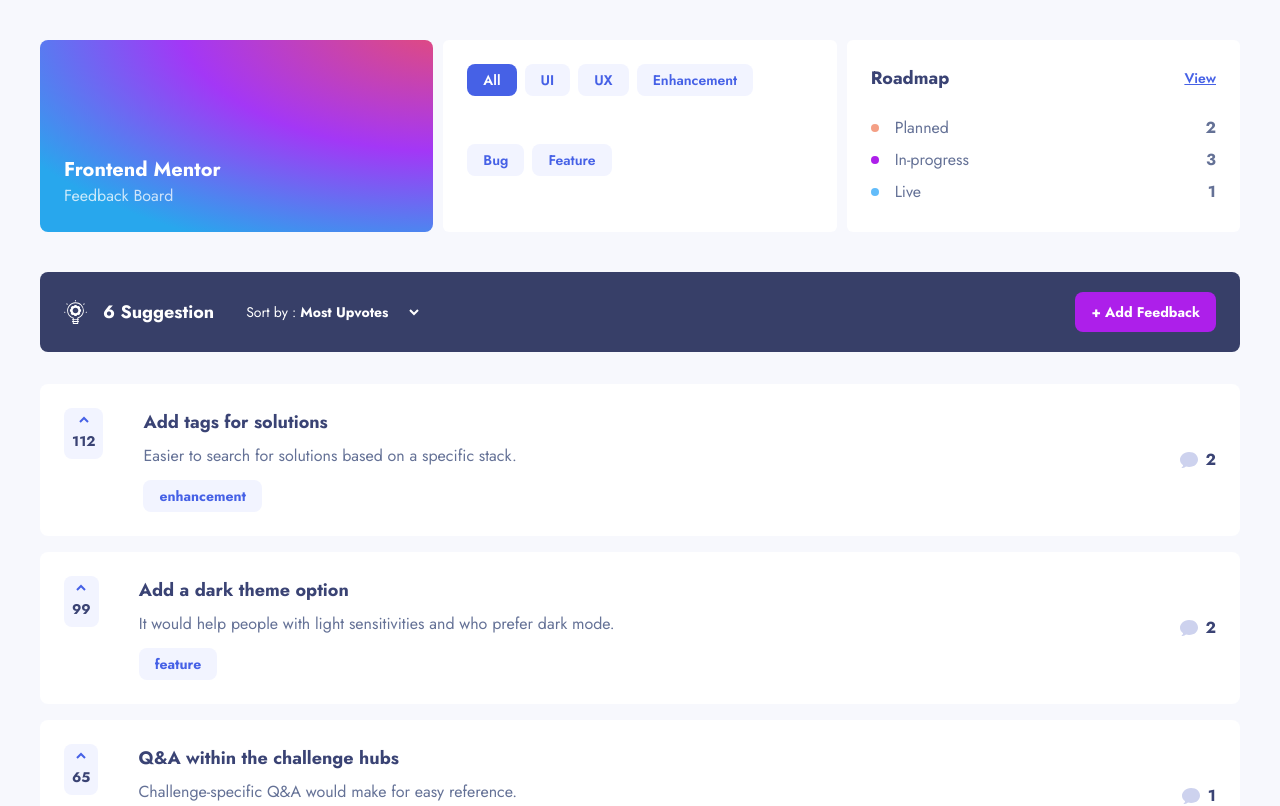
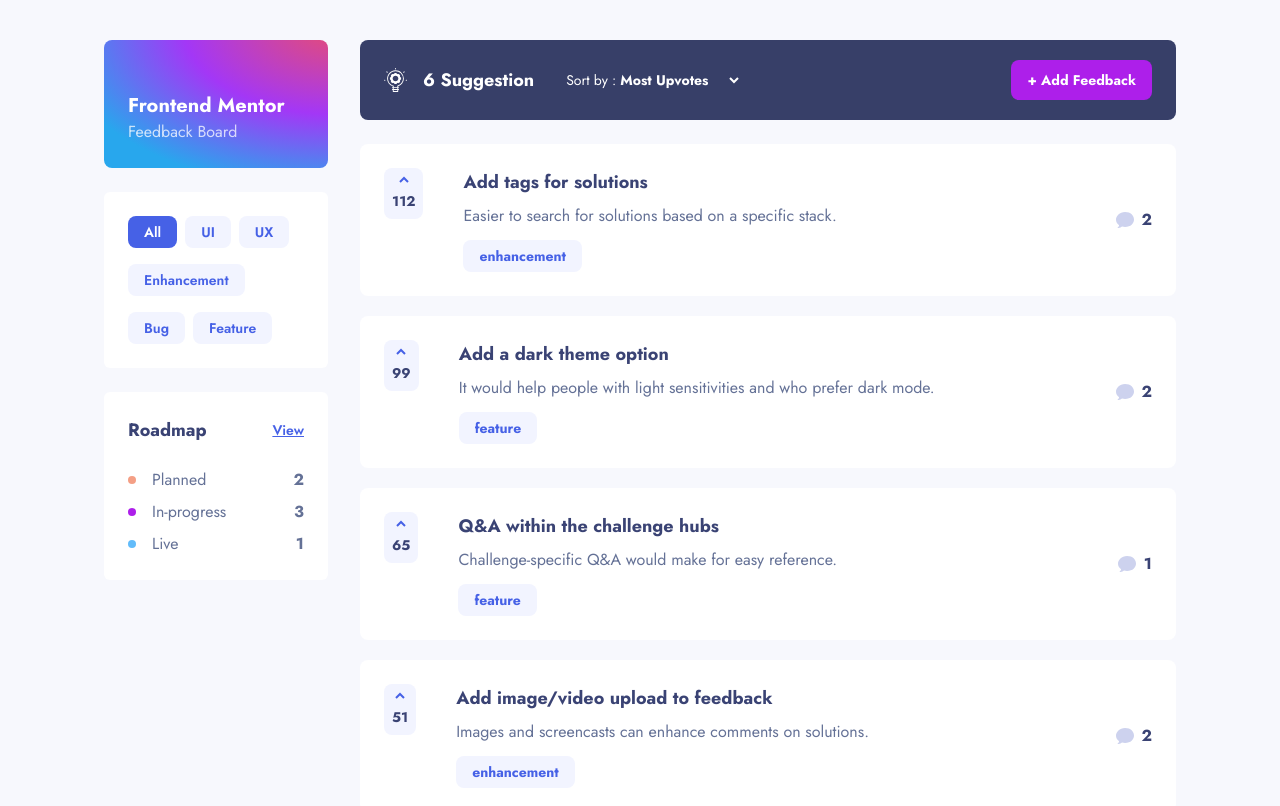
Before and after one commit to m4rk00s/product-feedback-app, a React (Vite) app: page / in a window 1280 px wide. Shown: the top 806 px of the page. Built offline with nearby package versions, Linux system fonts and the light colour scheme.

Commit message:
responsive desktop

```diff
--- a/src/routes/FeedbackDetail.tsx
+++ b/src/routes/FeedbackDetail.tsx
@@ -28,7 +28,8 @@
 
   if (feedbackDetail !== undefined) {
     return (
-      <div className="md:py-14 md:px-10 bg-[#F7F8FD] min-h-full p-6">
+      <div className="bg-[#F7F8FD]">
+        <div className="lg:max-w-3xl lg:mx-auto md:py-14 md:px-10 min-h-full p-6">
           {/* header */}
           <div className="flex justify-between h-10">
             <button
@@ -140,7 +141,9 @@
             </div>
 
             <div className="bg-white mt-6 p-6 rounded-lg">
-            <div className="text-[#3A4374] text-lg font-bold">Add Comment</div>
+              <div className="text-[#3A4374] text-lg font-bold">
+                Add Comment
+              </div>
 
               <Formik
                 initialValues={{
@@ -197,6 +200,7 @@
             </div>
           </div>
         </div>
+      </div>
     );
   } else {
     return <NotFound />;
--- a/src/routes/NewFeedback.tsx
+++ b/src/routes/NewFeedback.tsx
@@ -12,7 +12,8 @@
   const dispatch = useAppDispatch();
 
   return (
-    <div className="md:p-14 bg-[#F7F8FD] min-h-full p-6">
+    <div className="bg-[#F7F8FD]">
+      <div className="md:p-14 min-h-full p-6">
         <div className="max-w-lg mx-auto">
           <div className="flex justify-between h-10">
             <button
@@ -138,5 +139,6 @@
           </div>
         </div>
       </div>
+    </div>
   );
 }
--- a/src/routes/Roadmap.tsx
+++ b/src/routes/Roadmap.tsx
@@ -79,16 +79,17 @@
   }
 
   return (
-    <div className="md:py-14 md:px-10 relative flex flex-col bg-[#F7F8FD] min-h-full">
-      <div className="md:rounded-lg sticky top-0 flex items-center justify-between p-6 bg-[#373F68] text-white">
+    <div className="bg-[#F7F8FD]">
+      <div className="lg:max-w-6xl lg:mx-auto md:py-14 md:px-10 relative flex flex-col min-h-full">
+        <div className="lg:static md:rounded-lg sticky top-0 flex items-center justify-between p-6 bg-[#373F68] text-white">
           <div className="flex flex-col">
             <button
               type="button"
               className="flex items-center gap-4 font-bold text-white text-sm"
               onClick={() => navigate(-1)}
             >
-            <IconArrowDown className="transform rotate-90 text-[#CDD2EE]" /> Go
-            back
+              <IconArrowDown className="transform rotate-90 text-[#CDD2EE]" />{" "}
+              Go back
             </button>
             <div className="text-lg font-bold">Roadmap</div>
           </div>
@@ -113,7 +114,9 @@
                       "py-5 flex items-centers justify-center font-bold text-[#3A4374] " +
                       (selectedStatus === stat.status
                         ? "border-b-4 " +
-                        ((stat.status === "planned" ? "border-[#F49F85]" : "") +
+                          ((stat.status === "planned"
+                            ? "border-[#F49F85]"
+                            : "") +
                             (stat.status === "in-progress"
                               ? "border-[#AD1FEA]"
                               : "") +
@@ -134,8 +137,8 @@
           <div className="p-6">
             <div className="text-[#3A4374]">
               <div className="font-bold">
-              {uppercaseWords(selectedStatus)} ({filteredProductRequests.length}
-              )
+                {uppercaseWords(selectedStatus)} (
+                {filteredProductRequests.length})
               </div>
               <div>
                 {
@@ -153,7 +156,11 @@
                   p,
                   feedbacks.statuses.find(
                     (stat) => stat.status === selectedStatus
-                ) ?? { accentColor: "", description: "", status: "suggestion" }
+                  ) ?? {
+                    accentColor: "",
+                    description: "",
+                    status: "suggestion",
+                  }
                 )
               )}
             </div>
@@ -184,5 +191,6 @@
             })}
         </div>
       </div>
+    </div>
   );
 }
--- a/src/routes/Suggestions.tsx
+++ b/src/routes/Suggestions.tsx
@@ -43,11 +43,12 @@
     });
 
   return (
-    <div className="md:p-10 md:gap-10 relative min-h-full flex flex-col bg-[#F7F8FD]">
+    <div className="bg-[#F7F8FD] lg:min-h-full">
+      <div className="lg:min-h-screen lg:max-w-6xl lg:gap-8 lg:mx-auto lg:flex-row md:p-10 md:gap-10 relative min-h-full flex flex-col">
         {/* header */}
-      <div className="md:grid md:grid-cols-3 md:gap-[0.625rem] md:h-48 md:static z-20 sticky top-0">
+        <div className="lg:w-56 lg:gap-6 lg:grid-cols-1 md:grid md:grid-cols-3 md:gap-[0.625rem] md:h-48 md:static z-20 sticky top-0">
           {/* title */}
-        <div className="md:items-end md:pb-6 md:h-full md:rounded-lg flex items-center justify-between h-[4.5rem] px-6 bg-fancy">
+          <div className="lg:h-32 md:items-end md:pb-6 md:h-full md:rounded-lg flex items-center justify-between h-[4.5rem] px-6 bg-fancy">
             <div>
               <div className="md:text-xl text-white font-bold">
                 Frontend Mentor
@@ -78,7 +79,8 @@
           </div>
 
           {/* filter */}
-        <div className="md:flex hidden bg-white rounded-md p-6  flex-wrap gap-x-2 gap-y-4">
+          <div className="md:block hidden bg-white rounded-md">
+            <div className="flex p-6  flex-wrap gap-x-2 gap-y-4">
               <div
                 className={
                   "rounded-lg px-4 h-8 text-sm font-semibold flex items-center justify-center " +
@@ -102,10 +104,13 @@
                     key={c}
                     onClick={() => setSelectCategory(c)}
                   >
-                {c === "ui" || c === "ux" ? c.toUpperCase() : uppercaseWords(c)}
+                    {c === "ui" || c === "ux"
+                      ? c.toUpperCase()
+                      : uppercaseWords(c)}
                   </div>
                 );
               })}
+            </div>
           </div>
 
           {/* roadmap */}
@@ -137,7 +142,9 @@
                         className={
                           "h-2 w-2 rounded-full " +
                           (stat.status === "planned" ? "bg-[#F49F85]" : "") +
-                        (stat.status === "in-progress" ? "bg-[#AD1FEA]" : "") +
+                          (stat.status === "in-progress"
+                            ? "bg-[#AD1FEA]"
+                            : "") +
                           (stat.status === "live" ? "bg-[#62BCFA]" : "")
                         }
                       ></div>
@@ -196,7 +203,9 @@
               {/* roadmap */}
               <div className="bg-white rounded-md p-6">
                 <div className="flex items-center justify-between">
-                <div className="text-[#3A4374] text-lg font-bold">Roadmap</div>
+                  <div className="text-[#3A4374] text-lg font-bold">
+                    Roadmap
+                  </div>
                   <button
                     type="button"
                     className="text-[#4661E6] text-sm font-semibold underline"
@@ -221,7 +230,9 @@
                           <div
                             className={
                               "h-2 w-2 rounded-full " +
-                            (stat.status === "planned" ? "bg-[#F49F85]" : "") +
+                              (stat.status === "planned"
+                                ? "bg-[#F49F85]"
+                                : "") +
                               (stat.status === "in-progress"
                                 ? "bg-[#AD1FEA]"
                                 : "") +
@@ -245,7 +256,7 @@
 
         <div className="relative flex flex-col flex-1">
           {/* sort and add feedback */}
-        <div className="md:rounded-lg md:h-20 bg-[#373F68] text-white flex items-center justify-between py-2 px-6">
+          <div className="flex-shrink-0 md:rounded-lg md:h-20 bg-[#373F68] text-white flex items-center justify-between py-2 px-6">
             <img
               className="md:block md:mr-4 hidden"
               src={SvgSuggestions}
@@ -290,7 +301,7 @@
           </div>
 
           {/* feedbacks */}
-        <div className="md:px-0 px-6 py-8 flex flex-col gap-4 flex-1">
+          <div className="lg:py-6 lg:gap-5 md:px-0 px-6 py-8 flex flex-col gap-4 flex-1">
             {/* feedback card */}
             {filteredProducts.map((product) => (
               <FeedbackRequestCard key={product.id} product={product} />
@@ -306,8 +317,8 @@
                   There is no feedback yet.
                 </div>
                 <div className="max-w-sm text-center text-[#647196] text-sm mt-4">
-                Got a suggestion? Found a bug that needs to be squashed? We love
-                hearing about new ideas to improve our app.
+                  Got a suggestion? Found a bug that needs to be squashed? We
+                  love hearing about new ideas to improve our app.
                 </div>
                 <button
                   type="button"
@@ -321,5 +332,6 @@
           </div>
         </div>
       </div>
+    </div>
   );
 }
```
Lines whose indentation alone changed are shown as unchanged.
